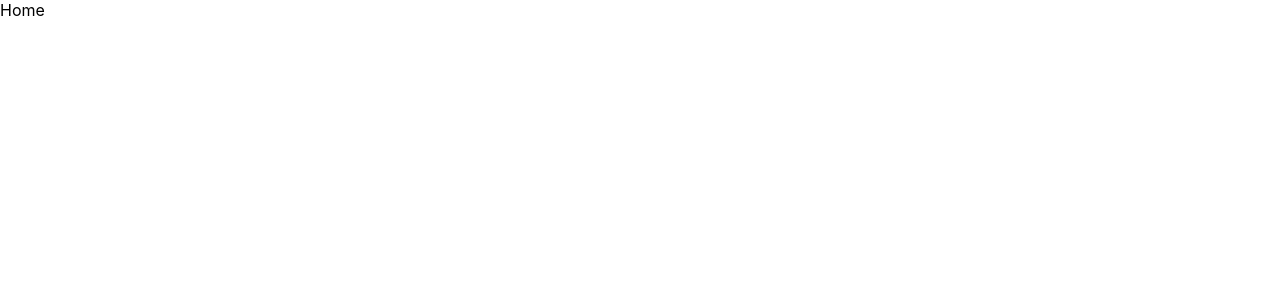
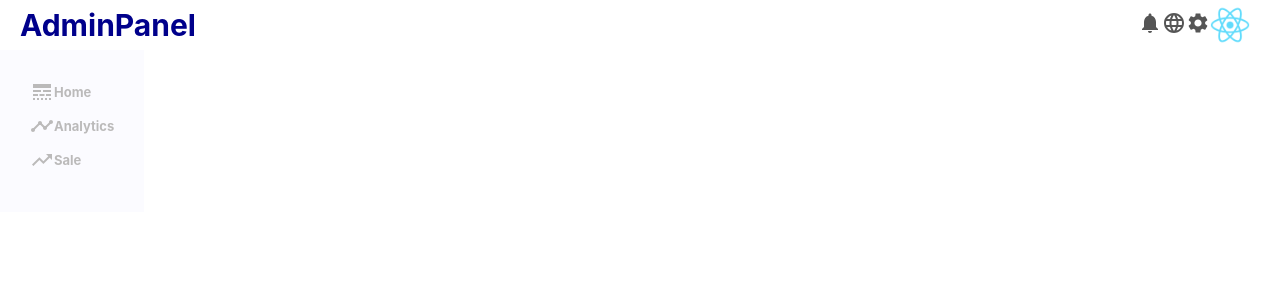
Before and after one commit to mesismart/CmsAdminPanel, a React (Create React App) app: page / in a window 1280 px wide. Shown: the top 300 px of the page. Built offline with nearby package versions, Linux system fonts and the light colour scheme.

Commit message:
Added Topbar

```diff
--- a/package.json
+++ b/package.json
@@ -3,6 +3,10 @@
   "version": "0.1.0",
   "private": true,
   "dependencies": {
+    "@emotion/react": "^11.13.0",
+    "@emotion/styled": "^11.13.0",
+    "@mui/icons-material": "^5.16.4",
+    "@mui/material": "^5.16.4",
     "@testing-library/jest-dom": "^5.17.0",
     "@testing-library/react": "^13.4.0",
     "@testing-library/user-event": "^13.5.0",
--- a/src/App.css
+++ b/src/App.css
@@ -1,38 +1,13 @@
-.App {
-  text-align: center;
+*{
+  margin: 0;
 }
 
-.App-logo {
-  height: 40vmin;
-  pointer-events: none;
+.countainer{
+  margin-top: 10px;
+  display: flex;
 }
 
-@media (prefers-reduced-motion: no-preference) {
-  .App-logo {
-    animation: App-logo-spin infinite 20s linear;
-  }
+.link{
+  text-decoration: none;
+  color: inherit;
 }
-
-.App-header {
-  background-color: #282c34;
-  min-height: 100vh;
-  display: flex;
-  flex-direction: column;
-  align-items: center;
-  justify-content: center;
-  font-size: calc(10px + 2vmin);
-  color: white;
-}
-
-.App-link {
-  color: #61dafb;
-}
-
-@keyframes App-logo-spin {
-  from {
-    transform: rotate(0deg);
-  }
-  to {
-    transform: rotate(360deg);
-  }
-}
--- a/src/App.js
+++ b/src/App.js
@@ -2,10 +2,20 @@ import logo from "./logo.svg";
 import "./App.css";
 import { useRoutes } from "react-router-dom";
 import Routes from "./Routes";
+import Topbar from "./Pages/Topbar/Topbar";
+import Sidebar from "./Sidebar/Sidebar";
 
 function App() {
   let route = useRoutes(Routes);
-  return <> {route}</>;
+  return (
+    <>
+      <Topbar />
+      <div className="container">
+        <Sidebar />
+        {route}
+      </div>
+    </>
+  );
 }
 
 export default App;
--- /dev/null
+++ b/src/Pages/Topbar/Topbar.css
@@ -0,0 +1,57 @@
+.topbar{
+    width: 100%;
+    height: 50px;
+    background-color: #fff;
+    position:fixed;
+    top: 0;
+    z-index: 999;
+}
+
+.topbarWrapper{
+    height: 100%;
+    padding: 0px 20px;
+    display: flex ;
+    justify-content: space-between;
+    align-items: center;
+}
+
+.logo{
+    font-weight: bold ;
+    font-size: 30px;
+    cursor: pointer;
+    color: darkblue;
+}
+
+.topRight{
+    display: flex;
+    align-items: center;
+}
+
+.topbarWrapper{
+    position: relative;
+    cursor: pointer;
+    margin-right: 10px;
+    color: #555;
+}
+
+.topIconBadge{
+    height: 15px;
+    width: 15px;
+    position:absolute;
+    top:-5px;
+    right: 0 ;
+    background-color: red;
+    color: #fff;
+    display: flex;
+    align-items: center;
+    justify-content: center;
+    font-size: 10px;
+    border-radius: 50%;
+}
+
+.topAvatar{
+    width: 40px;
+    height: 40px;
+    cursor: pointer;
+    border-radius: 50%;
+}
--- /dev/null
+++ b/src/Pages/Topbar/Topbar.js
@@ -0,0 +1,32 @@
+import React from "react";
+import "./Topbar.css";
+import NotificationsIcon from "@mui/icons-material/Notifications";
+import LanguageIcon from "@mui/icons-material/Language";
+import SettingsIcon from "@mui/icons-material/Settings";
+
+export default function Topbar() {
+  return (
+    <div className="topbar">
+      <div className="topbarWrapper">
+        <div className="topLeft">
+          <span className="logo">AdminPanel</span>
+        </div>
+
+        <div className="topRight">
+          <div className="topbarIconContainer">
+            <NotificationsIcon />
+            {/* <span className="topIconBadge">2</span> */}
+          </div>
+          <div className="topbarIconContainer">
+            <LanguageIcon />
+            {/* <span className="topIconBadge">2</span> */}
+          </div>
+          <div className="topbarIconContainer">
+            <SettingsIcon />
+          </div>
+          <img src="images/logo192.png" alt="" className="topAvatar" />
+        </div>
+      </div>
+    </div>
+  );
+}
--- /dev/null
+++ b/src/Sidebar/Sidebar.css
@@ -0,0 +1,34 @@
+.sidbar{
+    flex:1;
+    height: calc(100vh-50px);
+    background-color: rgb(251, 251, 255);
+    position: fixed;
+    top:50px;
+}
+
+.sidebarWrapper{
+    padding: 20px;
+    color: #555;
+}
+
+.sidebarMenu{
+    margin-bottom: 10px;
+}
+
+.sidebarTitle{
+    font-size: 13px;
+    color: rgb(187, 186, 186);
+}
+
+.sidebarList{
+    list-style: none;
+    padding: 5px;
+}
+
+.sidebarListItem{
+    padding: 5px;
+    cursor: pointer;
+    display: flex;
+    align-items: center;
+    border-radius: 10px;
+}
--- /dev/null
+++ b/src/Sidebar/Sidebar.jsx
@@ -0,0 +1,32 @@
+import React from 'react'
+import LineStyleIcon from '@mui/icons-material/LineStyle';
+import TimelineIcon from '@mui/icons-material/Timeline';
+import TrendingUpIcon from '@mui/icons-material/TrendingUp';
+import './Sidebar.css'
+
+export default function Sidebar() {
+  return (
+    <div className="sidbar">
+        <div className="sidebarWrapper">
+            <div className="sidebarMenu">
+                 <h3 className="sidebarTitle">
+                    <ul className="sidebarList">
+                        <li className="sidebarListItem">
+                            <LineStyleIcon className='sidebarIcon'/>
+                            Home
+                        </li>
+                        <li className="sidebarListItem">
+                            <TimelineIcon className='sidebarIcon'/>
+                            Analytics
+                        </li>
+                        <li className="sidebarListItem">
+                            <TrendingUpIcon className='sidebarIcon'/>
+                            Sale
+                        </li>
+                    </ul>
+                 </h3>
+            </div>
+        </div>
+    </div>
+  )
+}
```
Also changed, not shown: public/Images/logo192.png (added), src/Pages/NewUser/NewUser.css (added), src/Pages/Products/Products.css (added), 1 other file (tests, documents, lock files or other folders).
